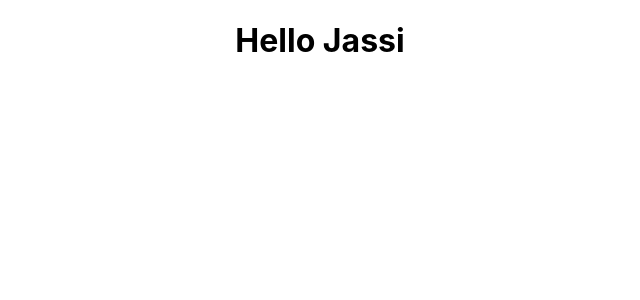
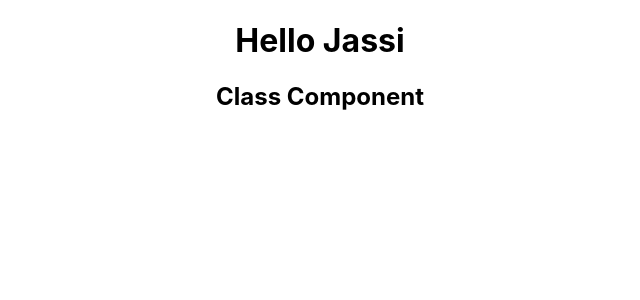
Before and after one commit to jaspreet-singh-sahota/react-practise-project, a React (Create React App) app: page / in a window 1280 px wide. Shown: the top 300 px of the page, without its empty margins (320-960 px from the left). Built offline with nearby package versions, Linux system fonts and the light colour scheme.

Commit message:
Add Welcome class components

```diff
--- a/src/App.js
+++ b/src/App.js
@@ -2,11 +2,13 @@
 import logo from './logo.svg';
 import './App.css';
 import Greet from './components/Greet';
+import Welcome from './components/Welcome';
 
 function App() {
   return (
     <div className="App">
       <Greet />
+      <Welcome />
     </div>
   );
 }
--- /dev/null
+++ b/src/components/Welcome.js
@@ -0,0 +1,11 @@
+import React, {Component} from 'react'
+
+class Welcome extends Component {
+  render() {
+    return (
+      <h2>Class Component</h2>
+    )
+  }
+}
+
+export default Welcome
```
